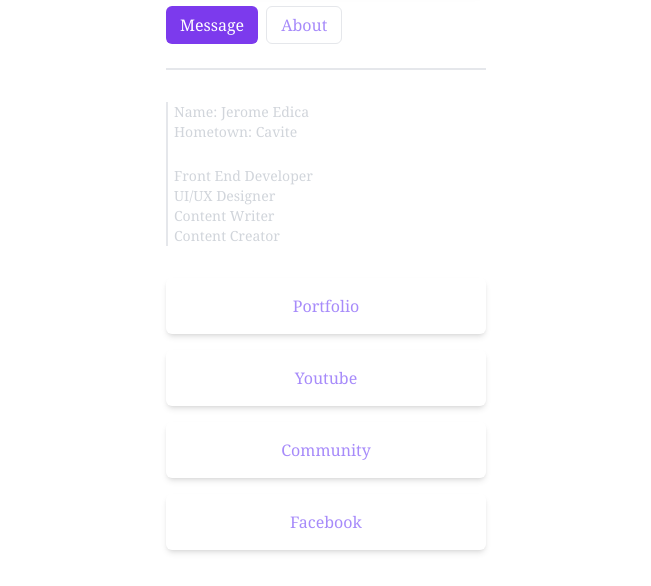
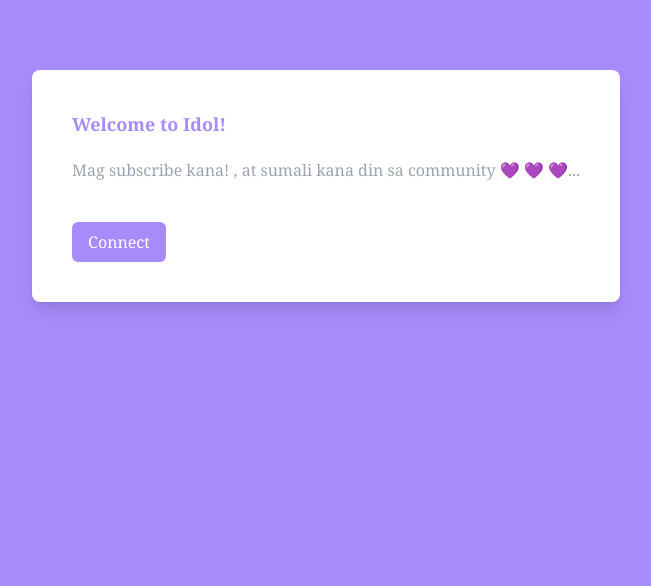
Before and after one commit to JDev000/Basic_Profile, a website: page public/index.html in a window 1280 px wide. Shown: the part 214-800 px from the top of the page, without its empty margins (314-965 px from the left). Drawn offline with Linux system fonts and the light colour scheme.

Commit message:
2nd commit

```diff
--- a/public/index.html
+++ b/public/index.html
@@ -54,5 +54,14 @@
             </div>
         </div>
     </div>
+    <div class="bg-violet-400 fixed top-0 left-0 right-0 bottom-0 flex items-center justify-center" id="modal">
+        <div class="bg-white mx-3 p-10 rounded-lg shadow-lg">
+          <h2 class="text-lg font-bold mb-5 text-violet-400">Welcome to Idol!</h2>
+          <p class="text-gray-400 mb-10">Mag subscribe kana! , at sumali kana din sa community  &#128156; &#128156; &#128156;...</p>
+          <button class="bg-violet-400 text-white px-4 py-2 rounded-md hover:opacity-80" id="closeModal">Connect</button>
+        </div>
+      </div>
+
+    <script src="main.js"></script>
 </body>
 </html>
--- /dev/null
+++ b/public/main.js
@@ -0,0 +1,7 @@
+document.addEventListener("DOMContentLoaded", function() {
+    document.getElementById("modal").style.display = "flex";
+  });
+
+  document.getElementById("closeModal").addEventListener("click", function() {
+    document.getElementById("modal").style.display = "none";
+  });
```
Also changed, not shown: public/output.css.
